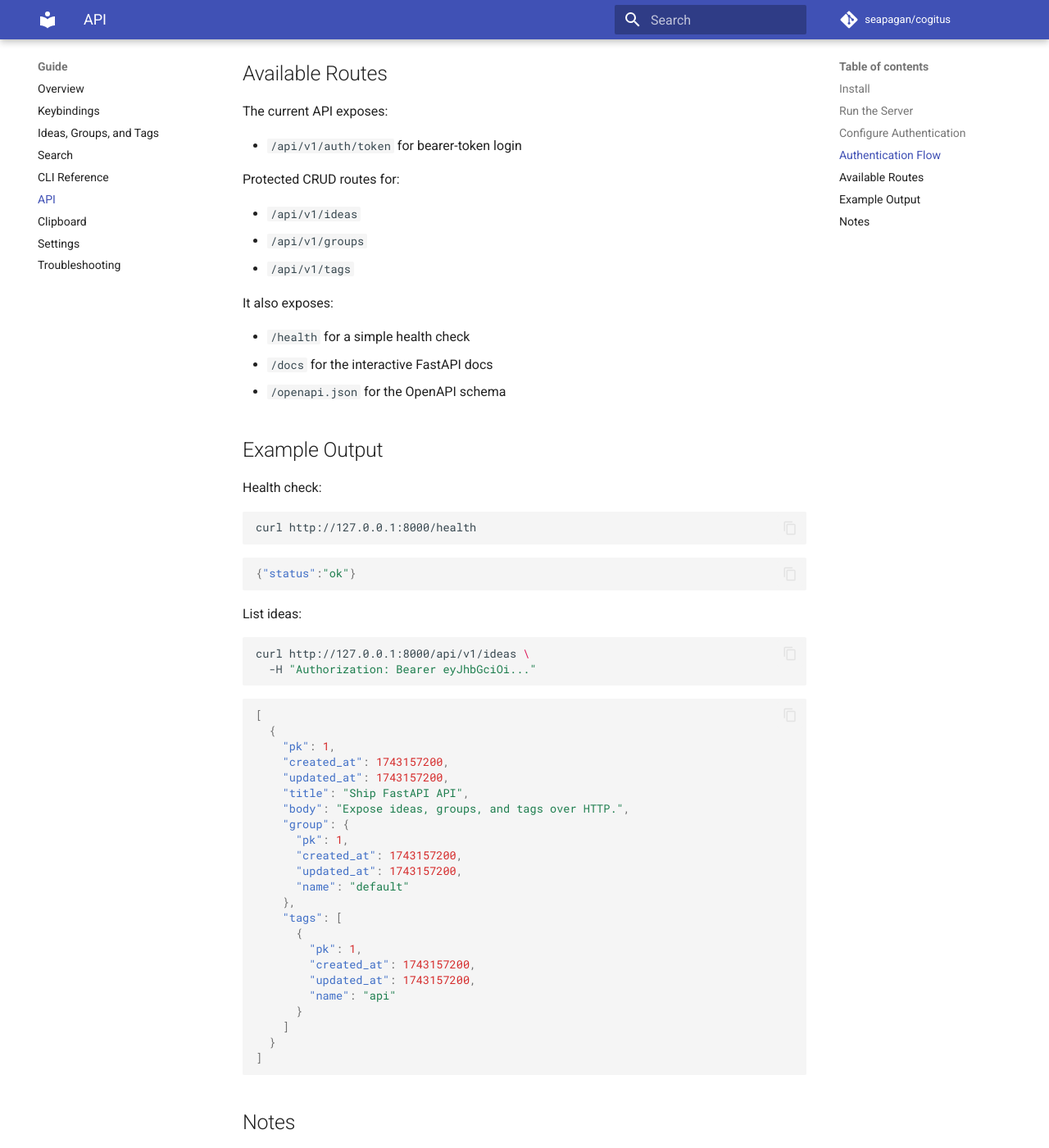
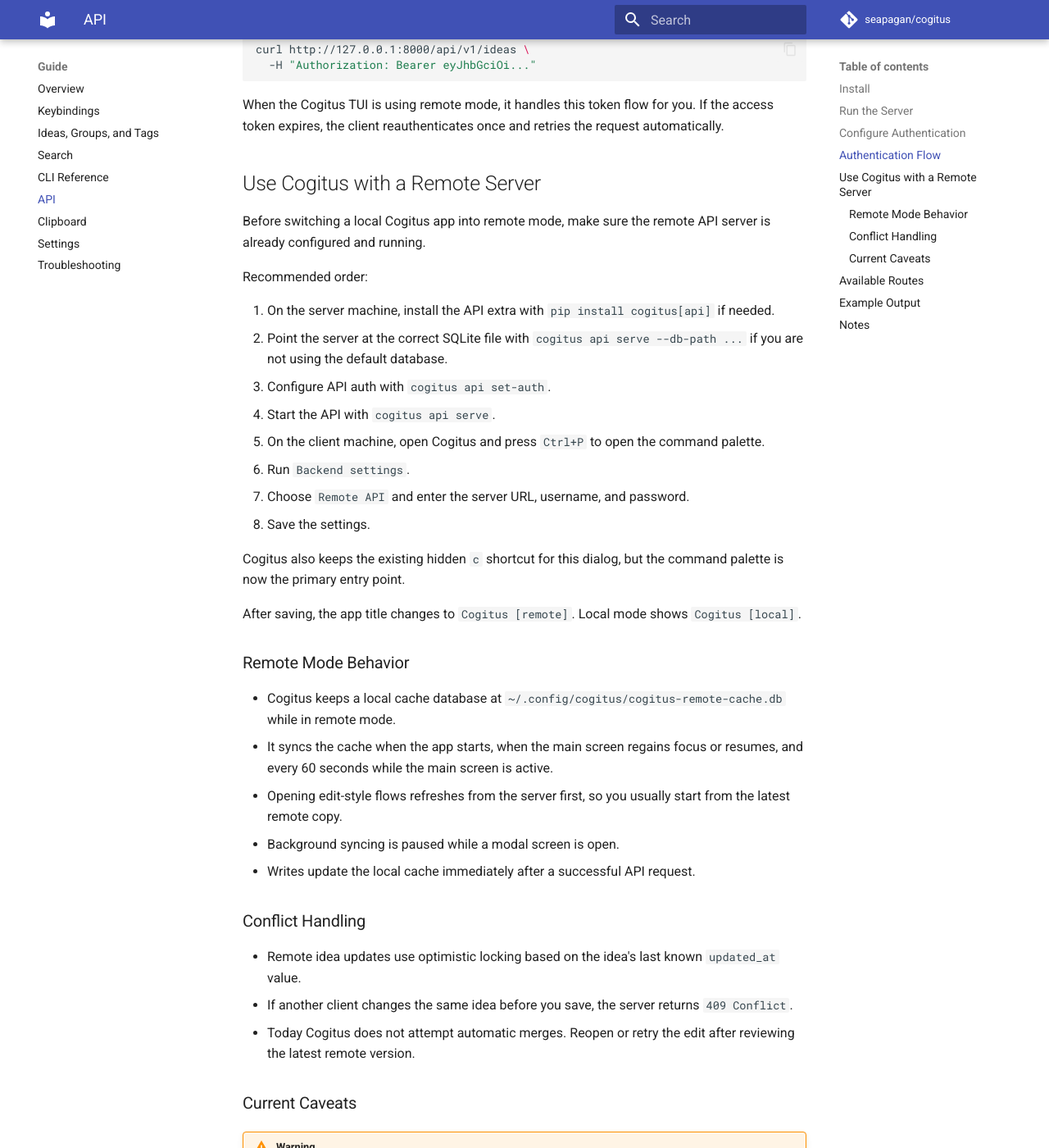
Before and after one commit to seapagan/cogitus, an MkDocs documentation site: the page built from docs/user-guide/api.md, in a window 1280 px wide and 1400 px high, scrolled down 2143 px. Shown: the whole window at 82% size. Built offline with MkDocs 1.6.1 and Material for MkDocs 9.7.7, drawn with Linux system fonts in a browser that asks for light colours; comment, search, counter and statistics services are not loaded; some of the changed text lies outside the part shown.

Commit message:
docs: add remote mode guide
Signed-off-by: Grant Ramsay <seapagan@gmail.com>

````diff
--- a/docs/user-guide/api.md
+++ b/docs/user-guide/api.md
@@ -19,6 +19,10 @@
 
 If you are working from a local checkout, the existing development environment
 already includes the API dependencies.
+
+You only need the `api` extra on the machine that will *serve* the API.
+Using the normal Cogitus TUI against an already running remote server does not
+require the FastAPI server dependencies.
 
 ## Run the Server
 
@@ -99,6 +103,66 @@
   -H "Authorization: Bearer eyJhbGciOi..."
 ```
 
+When the Cogitus TUI is using remote mode, it handles this token flow for you.
+If the access token expires, the client reauthenticates once and retries the
+request automatically.
+
+## Use Cogitus with a Remote Server
+
+Before switching a local Cogitus app into remote mode, make sure the remote API
+server is already configured and running.
+
+Recommended order:
+
+1. On the server machine, install the API extra with `pip install cogitus[api]`
+   if needed.
+2. Point the server at the correct SQLite file with `cogitus api serve
+   --db-path ...` if you are not using the default database.
+3. Configure API auth with `cogitus api set-auth`.
+4. Start the API with `cogitus api serve`.
+5. On the client machine, open Cogitus and press `Ctrl+P` to open the command
+   palette.
+6. Run `Backend settings`.
+7. Choose `Remote API` and enter the server URL, username, and password.
+8. Save the settings.
+
+Cogitus also keeps the existing hidden `c` shortcut for this dialog, but the
+command palette is now the primary entry point.
+
+After saving, the app title changes to `Cogitus [remote]`. Local mode shows
+`Cogitus [local]`.
+
+### Remote Mode Behavior
+
+- Cogitus keeps a local cache database at
+  `~/.config/cogitus/cogitus-remote-cache.db` while in remote mode.
+- It syncs the cache when the app starts, when the main screen regains focus or
+  resumes, and every 60 seconds while the main screen is active.
+- Opening edit-style flows refreshes from the server first, so you usually
+  start from the latest remote copy.
+- Background syncing is paused while a modal screen is open.
+- Writes update the local cache immediately after a successful API request.
+
+### Conflict Handling
+
+- Remote idea updates use optimistic locking based on the idea's last known
+  `updated_at` value.
+- If another client changes the same idea before you save, the server returns
+  `409 Conflict`.
+- Today Cogitus does not attempt automatic merges. Reopen or retry the edit
+  after reviewing the latest remote version.
+
+### Current Caveats
+
+!!! warning
+    Remote mode is still intentionally conservative:
+
+    - The server is still single-user and SQLite-backed.
+    - The client stores the remote API URL, username, and password in the
+      normal Cogitus config file for now.
+    - This is suitable for trusted, light-use environments today, not for
+      hardened internet-facing deployment.
+
 ## Available Routes
 
 The current API exposes:
@@ -169,5 +233,6 @@
 - The ideas list endpoint also accepts `limit`, `offset`, and `query`
   parameters.
 - The API uses the same SQLite-backed data model as the local app.
-- Auth configuration is currently stored in the normal Cogitus config file.
+- Server auth configuration is currently stored in the normal Cogitus config
+  file.
 - This is still intended for light use today, not heavy multi-user deployment.
````
Also changed, not shown: docs/user-guide/cli.md (+2 -1 lines), docs/user-guide/settings.md (+83 -0 lines).
